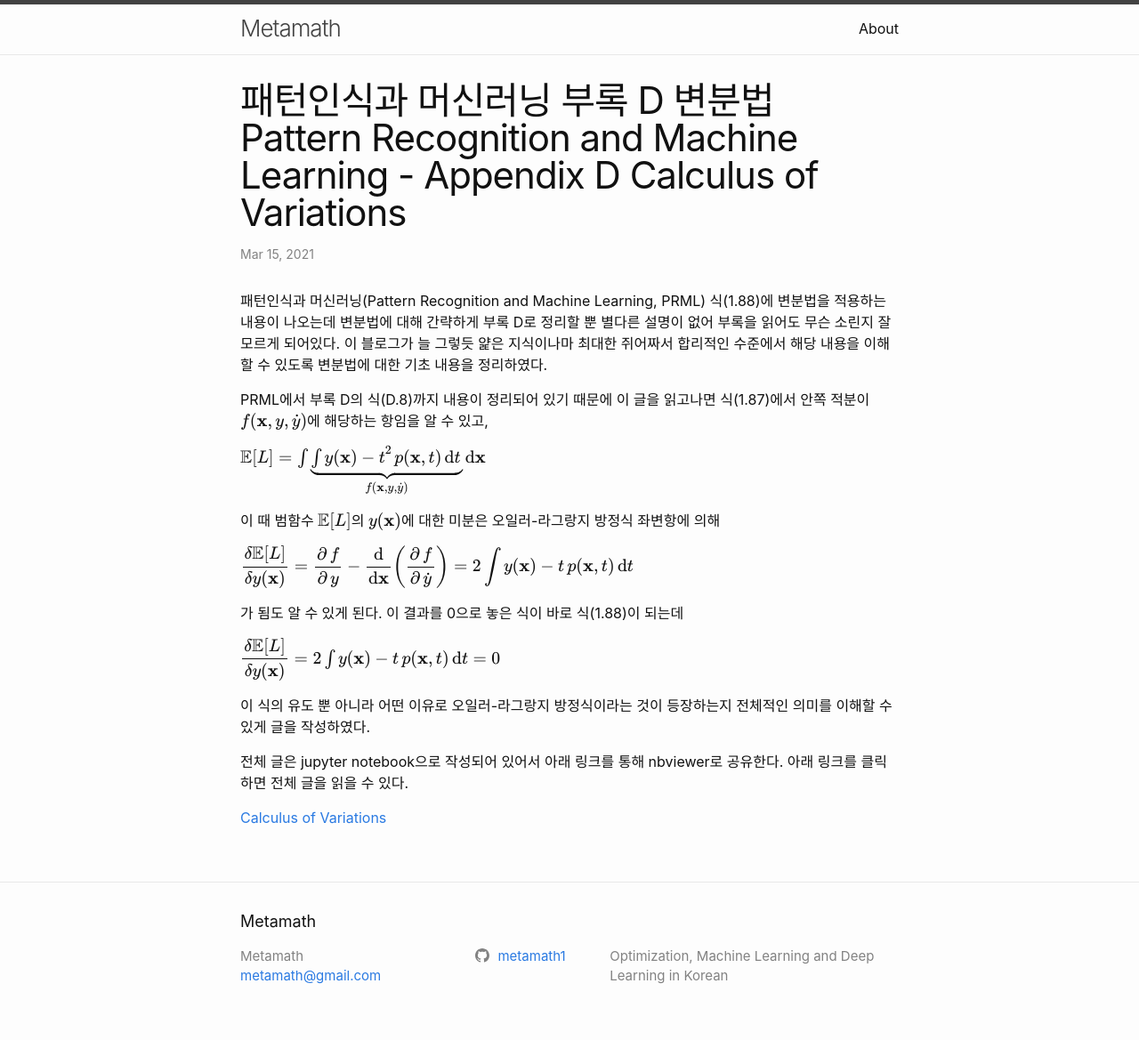
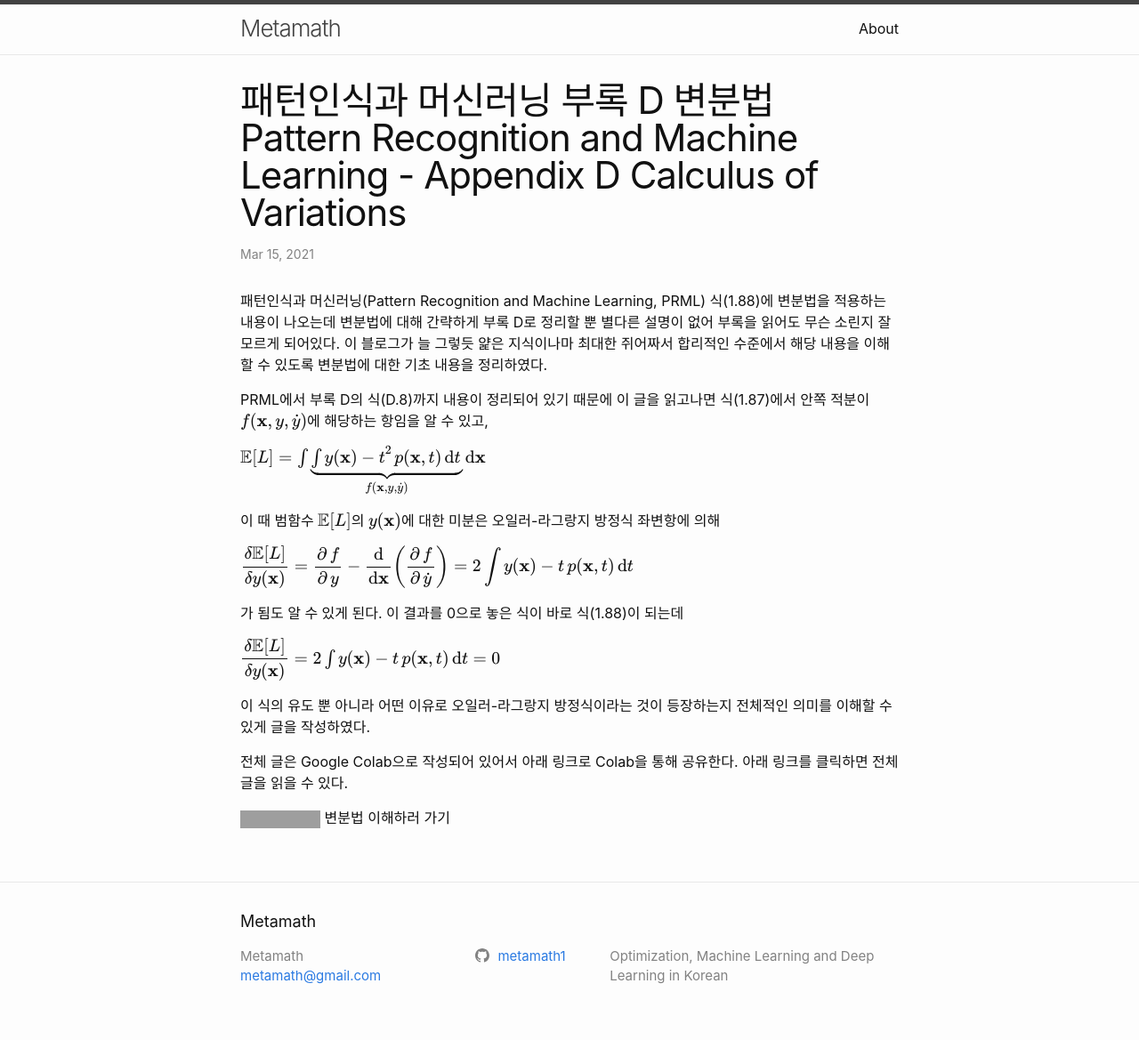
Before and after one commit to metamath1/metamath1.github.io, a Jekyll site: the page built from _posts/2021-03-15-calculusofvariations.markdown, in a window 1280 px wide. Shown: the whole page at 89% size. Built offline with Jekyll 4.4.1, drawn with Linux system fonts in a browser that asks for light colours; formulas are drawn with MathJax 3; grey boxes are pictures that could not be loaded.

Commit message:
변분법 포스트 코랩용으로 링크변경

```diff
--- a/_posts/2021-03-15-calculusofvariations.markdown
+++ b/_posts/2021-03-15-calculusofvariations.markdown
@@ -34,8 +34,6 @@ $
 
  이 식의 유도 뿐 아니라 어떤 이유로 오일러-라그랑지 방정식이라는 것이 등장하는지 전체적인 의미를 이해할 수 있게 글을 작성하였다.
 
-전체 글은 jupyter notebook으로 작성되어 있어서 아래 링크를 통해 nbviewer로 공유한다. 아래 링크를 클릭하면 전체 글을 읽을 수 있다.
+전체 글은 Google Colab으로 작성되어 있어서 아래 링크로 Colab을 통해 공유한다. 아래 링크를 클릭하면 전체 글을 읽을 수 있다.
 
-[Calculus of Variations][variations]
-
-[variations]: https://colab.research.google.com/github/metamath1/ml-simple-works/blob/master/PRML/calculus_of_variations.ipynb
+[![Open In Colab](https://colab.research.google.com/assets/colab-badge.svg)](https://colab.research.google.com/github/metamath1/ml-simple-works/blob/master/PRML/calculus_of_variations.ipynb) 변분법 이해하러 가기
```
